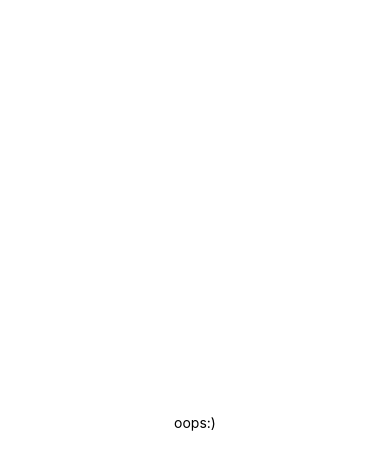
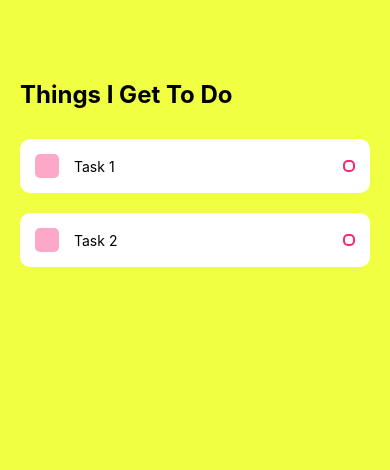
Before and after one commit to Tatianarjo/real-things-to-do, a React Native app: screen / in a window 390 px wide. Shown: the top 470 px of the page. Built offline with nearby package versions, Linux system fonts and the light colour scheme.

Commit message:
added props and styles

```diff
--- a/App.js
+++ b/App.js
@@ -1,11 +1,22 @@
 import { StatusBar } from 'expo-status-bar';
 import { StyleSheet, Text, View } from 'react-native';
+import Task from './components/Task'
+import React from 'react';
 
 export default function App() {
   return (
     <View style={styles.container}>
-      <Text>oops:)</Text>
-      <StatusBar style="auto" />
+     {/*Today's Tasks*/}
+     <View style={styles.tasksWrapper}>
+      <Text style={styles.sectionTitle}>Things I Get To Do</Text>
+
+      <View style={styles.items}>
+        {/*This is where the tasks will go*/}
+        <Task text={"Task 1"} />
+        <Task text={"Task 2"} />
+      </View>
+
+     </View>
     </View>
   );
 }
@@ -13,8 +24,23 @@
 const styles = StyleSheet.create({
   container: {
     flex: 1,
-    backgroundColor: '#fff',
-    alignItems: 'center',
-    justifyContent: 'center',
+    backgroundColor: '#F0FF42'
   },
+  tasksWrapper: {
+    paddingTop: 80,
+    paddingHorizontal: 20,
+  },
+
+sectionTitle: {
+  fontSize: 24,
+  fontWeight: "bold"
+},
+items: {
+  marginTop: 30
+}
 });
+
+//#ECF8F9
+//#7e1717
+//#e55807
+//#068da9
--- /dev/null
+++ b/components/Task.js
@@ -0,0 +1,56 @@
+import React from "react";
+import { View, Text, StyleSheet, TouchableOpacity } from "react-native"
+
+const Task = (props) => {
+    return (
+        <View style={styles.item}>
+            <View style={styles.itemLeft}>
+                <View style={styles.square}></View>
+                <Text style={styles.itemText}>{props.text}</Text>
+            </View>
+            <View style={styles.circular}></View>
+        </View>
+    )
+}
+
+const styles = StyleSheet.create({
+    item: {
+        backgroundColor: "#fff",
+        padding: 15,
+        borderRadius: 10,
+        flexDirection: "row",
+        alignItems: "center",
+        justifyContent: "space-between",
+        marginBottom: 20,
+    },
+    itemLeft: {
+        flexDirection: "row",
+        alignItems: "center",
+        flexWrap: "wrap"
+    },
+    square: {
+        width: 24,
+        height: 24,
+        backgroundColor:"#FB2576",
+        opacity: 0.4,
+        borderRadius: 5,
+        marginRight: 15,
+    },
+    itemText: {
+        maxWidth: "80%"
+    },
+    circular: {
+        width:12,
+        height: 12,
+        borderColor: "#FB2576",
+        borderWidth: 2,
+        borderRadius: 5,
+    },
+});
+
+export default Task;
+
+//#F0FF42 NEON
+//#82CD47 GREEN
+//#FB2576 HOT PINK
+//#739237
```
